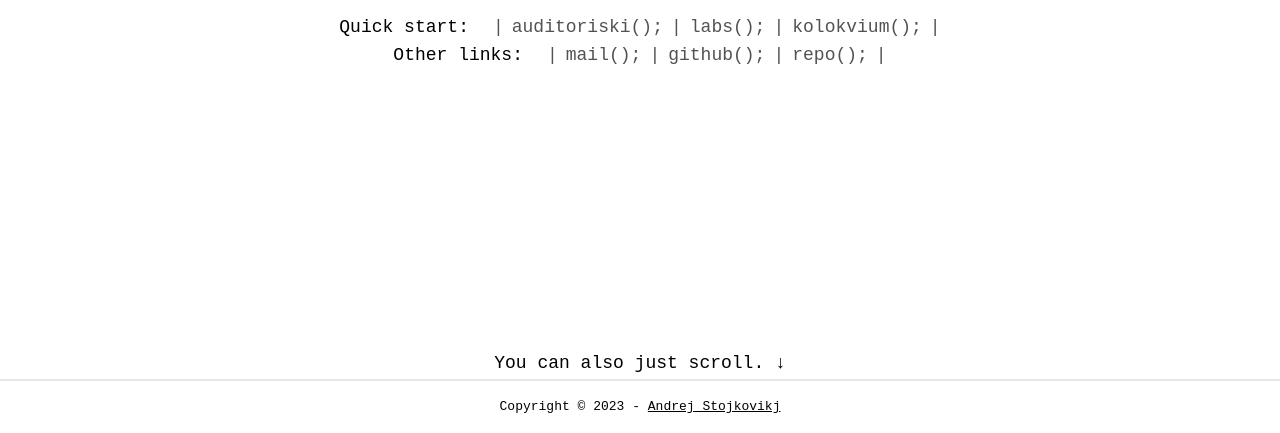
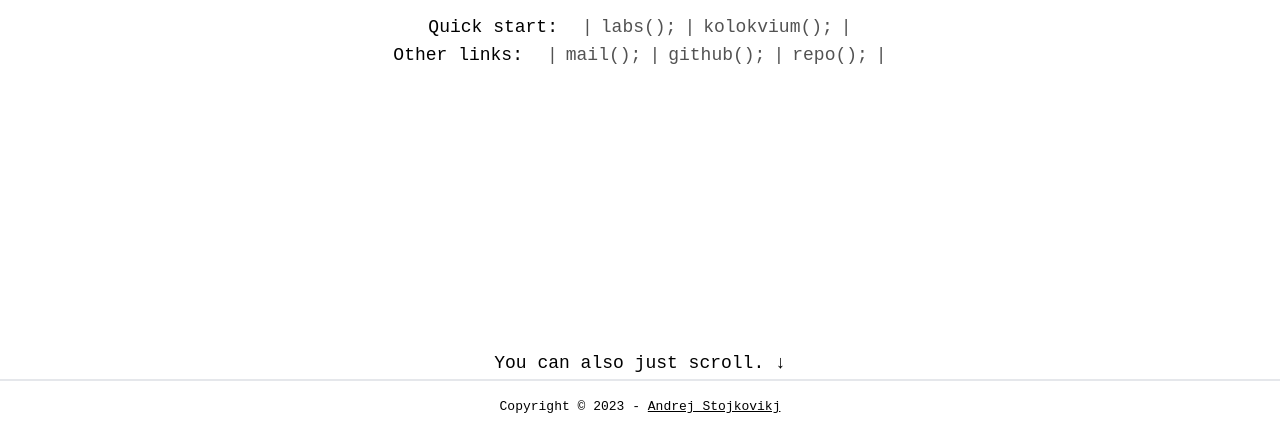
Before and after one commit to AndrejStojkovic/SP, a plain HTML site: page index.html in a window 1280 px wide. Shown: the part 419-852 px from the top of the page. Drawn offline with nearby package versions, Linux system fonts and the light colour scheme.

Commit message:
Update index.html

```diff
--- a/index.html
+++ b/index.html
@@ -34,10 +34,6 @@
       Quick start:
 
       <div class="flex gap-2">
-        <div class="text-neutral-600">|</div>
-        <a href="auditoriski" class="text-neutral-600 hover:text-neutral-800 hover:underline">
-          auditoriski();
-        </a>
         <div class="text-neutral-600">|</div>
         <a href="labs" class="text-neutral-600 hover:text-neutral-800 hover:underline">
           labs();
```
